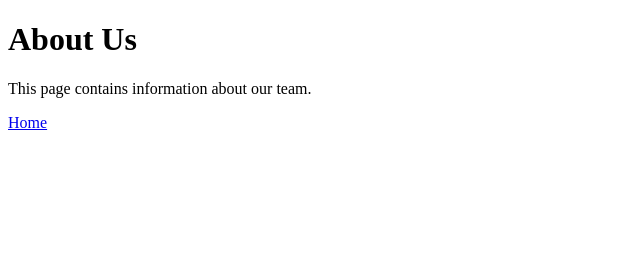
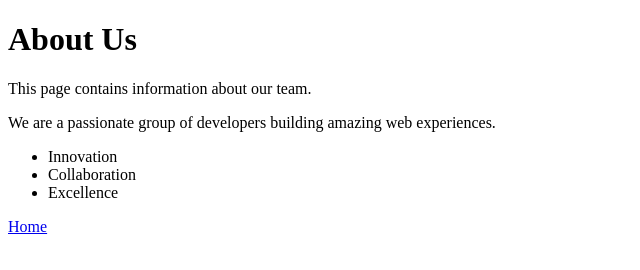
Before and after one commit to Aadish2006/git_assignment, a plain HTML site: page about.html in a window 1280 px wide. Shown: the whole page, without its empty margins (0-640 px from the left). Drawn offline with Linux system fonts and the light colour scheme.

Commit message:
feature: Enhance about.html with team values and list

```diff
--- a/about.html
+++ b/about.html
@@ -8,6 +8,12 @@
 <body>
   <h1>About Us</h1>
   <p>This page contains information about our team.</p>
+  <p>We are a passionate group of developers building amazing web experiences.</p>
+  <ul>
+    <li>Innovation</li>
+    <li>Collaboration</li>
+    <li>Excellence</li>
+  </ul>
   <a href="index.html">Home</a>
 </body>
 </html>
```
